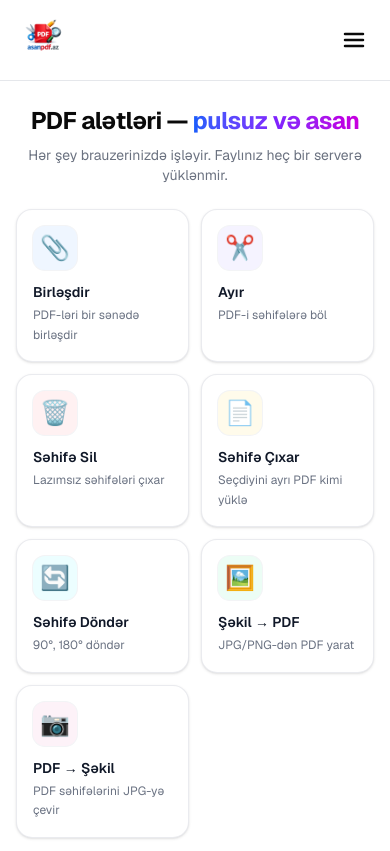
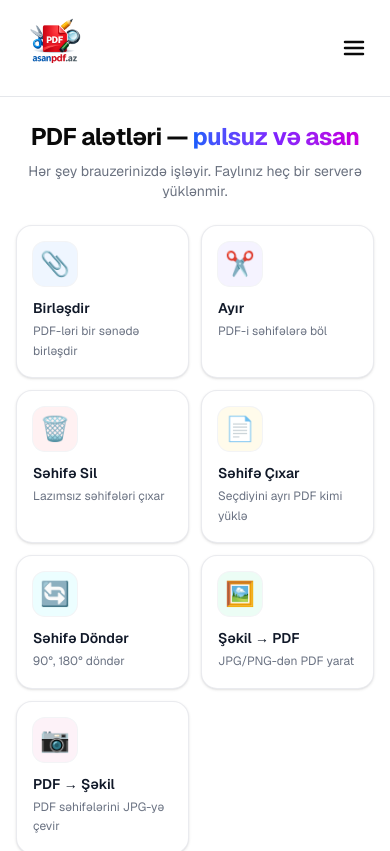
Before and after one commit to mursal-ahmadov/asanpdf.az, a Next.js app: page / in a window 390 px wide. Shown: the top 851 px of the page. Built offline with nearby package versions, Linux system fonts and the light colour scheme.

Commit message:
Make header logo significantly larger
Header h-20 → h-24, logo h-14/16 → h-20/24
Mobile menu offset updated accordingly

```diff
--- a/app/components/MobileNav.tsx
+++ b/app/components/MobileNav.tsx
@@ -64,16 +64,16 @@ export default function MobileNav() {
           {/* Backdrop */}
           <div
             className="sm:hidden fixed left-0 right-0 bottom-0 bg-black/40 z-40"
-            style={{ top: "80px" }}
+            style={{ top: "96px" }}
             onClick={() => setOpen(false)}
             aria-hidden="true"
           />
           {/* Menu panel — drops down from header */}
           <nav
             className="sm:hidden fixed left-0 right-0 bg-white border-b border-border shadow-lg z-50"
-            style={{ top: "80px" }}
+            style={{ top: "96px" }}
           >
-            <div className="flex flex-col p-3 gap-1 max-h-[calc(100vh-80px)] overflow-y-auto">
+            <div className="flex flex-col p-3 gap-1 max-h-[calc(100vh-96px)] overflow-y-auto">
               {links.map((l) => (
                 <Link
                   key={l.href}
--- a/app/layout.tsx
+++ b/app/layout.tsx
@@ -34,15 +34,15 @@ export default function RootLayout({
     >
       <body className="min-h-full flex flex-col bg-background text-foreground">
         <header className="border-b border-border bg-white/80 backdrop-blur sticky top-0 z-50">
-          <div className="max-w-6xl mx-auto px-4 h-20 flex items-center justify-between">
+          <div className="max-w-6xl mx-auto px-4 h-24 flex items-center justify-between">
             <Link href="/" className="flex items-center" aria-label="AsanPDF.az ana səhifə">
               <Image
                 src="/logo.png"
                 alt="AsanPDF.az"
-                width={360}
-                height={100}
+                width={600}
+                height={200}
                 priority
-                className="h-14 sm:h-16 w-auto"
+                className="h-20 sm:h-24 w-auto"
               />
             </Link>
             <nav className="hidden sm:flex items-center gap-4 lg:gap-6 text-sm">
```
